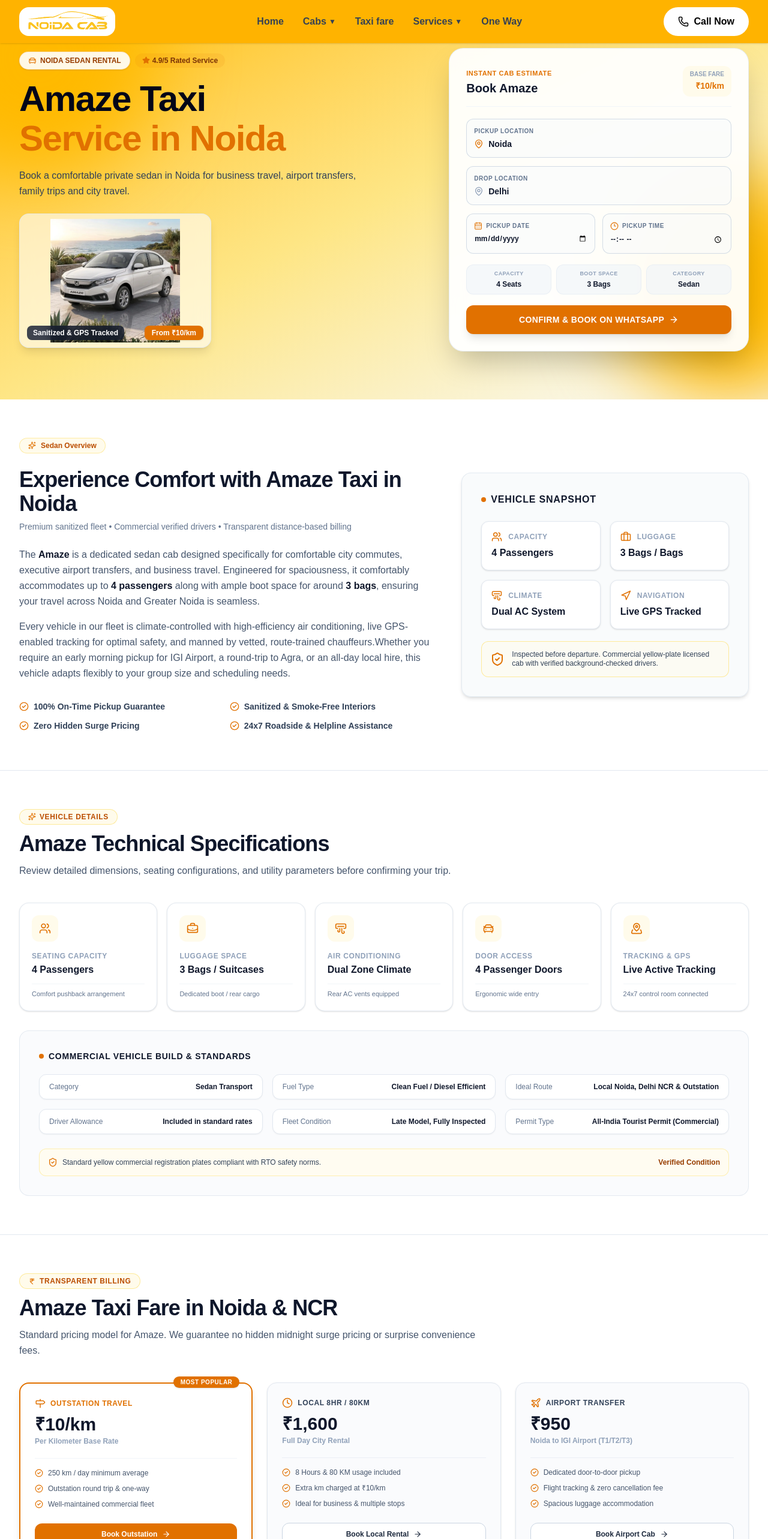
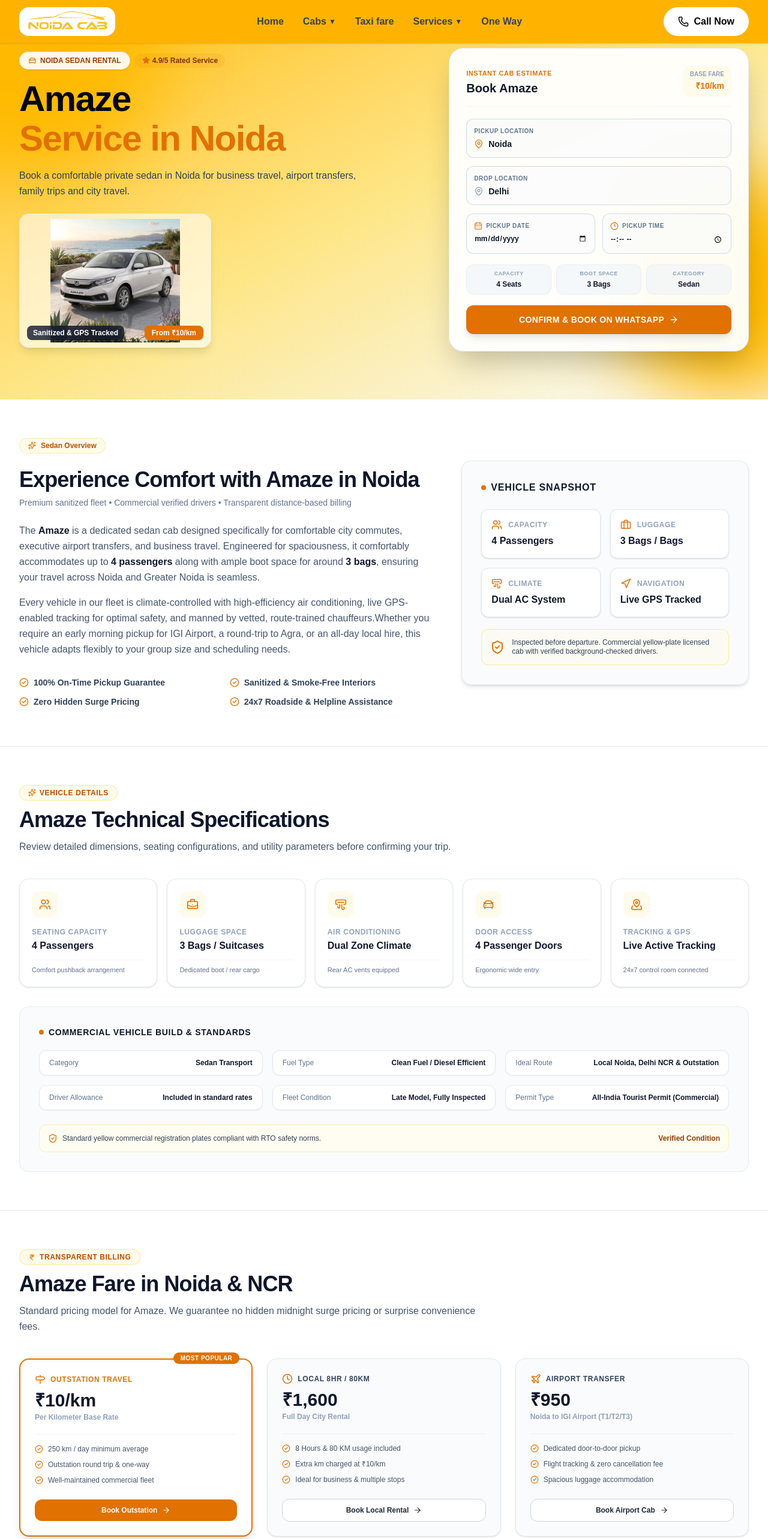
Before and after one commit to tempo-hub/noidacab, a Next.js app: page /taxi/amaze in a window 1280 px wide. Shown: the top 2566 px of the page at 60% size. Built offline with nearby package versions, Linux system fonts and the light colour scheme.

Commit message:
remove taxi from tempo travel

```diff
--- a/components/cab-page/HeroSection.tsx
+++ b/components/cab-page/HeroSection.tsx
@@ -71,7 +71,7 @@ export function HeroSection({
             {/* Location */}
             <h1 className="mt-5 text-4xl font-black leading-[1.05] tracking-tight text-slate-950 sm:text-5xl lg:text-6xl xl:text-7xl">
 
-              {vehicle.name} Taxi
+              {vehicle.name}
 
               <span className="mx-2 inline-flex align-middle text-amber-600 sm:mx-4">
                 <ArrowRight className="h-8 w-8 sm:h-12 sm:w-12 lg:h-14 lg:w-14" />
--- a/components/taxi/VehicleBooking.tsx
+++ b/components/taxi/VehicleBooking.tsx
@@ -45,7 +45,7 @@ export default function VehicleBooking({
   ];
 
   const waMessage = encodeURIComponent(
-    `Hello, I would like to book a ${vehicle.name} Taxi from Noida. Please share availability and best fare details.`
+    `Hello, I would like to book a ${vehicle.name} from Noida. Please share availability and best fare details.`
   );
 
   return (
--- a/components/taxi/VehicleFare.tsx
+++ b/components/taxi/VehicleFare.tsx
@@ -34,7 +34,7 @@ export default function VehicleFare({ vehicle }: { vehicle: Vehicle }) {
             Transparent Billing
           </div>
           <h2 className="text-2xl font-black text-slate-900 sm:text-4xl tracking-tight">
-            {vehicle.name} Taxi Fare in Noida & NCR
+            {vehicle.name} Fare in Noida & NCR
           </h2>
           <p className="mt-3 text-sm sm:text-base leading-relaxed text-slate-600">
             Standard pricing model for {vehicle.name}. We guarantee no hidden midnight surge pricing or surprise convenience fees.
--- a/components/taxi/VehicleHero.tsx
+++ b/components/taxi/VehicleHero.tsx
@@ -91,7 +91,7 @@ export default function VehicleHero({ vehicle }: { vehicle: Vehicle }) {
 
             {/* Heading */}
             <h1 className="text-3xl font-black leading-[1.1] tracking-tight text-slate-950 sm:text-5xl lg:text-6xl">
-              {vehicle.name} Taxi
+              {vehicle.name}
               <span className="block text-amber-600">Service in Noida</span>
             </h1>
 
@@ -111,7 +111,7 @@ export default function VehicleHero({ vehicle }: { vehicle: Vehicle }) {
 >
   <Image
     src={vehicle.image}
-    alt={`${vehicle.name} taxi in Noida`}
+    alt={`${vehicle.name}in Noida`}
     fill
     priority
     sizes={
--- a/components/taxi/VehicleLocalSectors.tsx
+++ b/components/taxi/VehicleLocalSectors.tsx
@@ -41,7 +41,7 @@ export default function VehicleLocalSectors({ vehicle }: { vehicle: Vehicle }) {
             Noida Pickup Locations
           </div>
           <h2 className="text-2xl font-black text-slate-900 sm:text-4xl tracking-tight">
-            {vehicle.name} Taxi Service Across All Noida Sectors
+            {vehicle.name} Service Across All Noida Sectors
           </h2>
           <p className="mt-3 text-sm sm:text-base leading-relaxed text-slate-600">
             We provide doorstep pickups across every residential sector, metro terminal, and commercial tech park in Noida and Greater Noida within 30–45 minutes.
--- a/components/taxi/VehicleOverview.tsx
+++ b/components/taxi/VehicleOverview.tsx
@@ -36,7 +36,7 @@ export default function VehicleOverview({ vehicle }: { vehicle: Vehicle }) {
 
             <div>
               <h2 className="text-2xl font-black tracking-tight text-slate-900 sm:text-4xl">
-                Experience Comfort with {vehicle.name} Taxi in Noida
+                Experience Comfort with {vehicle.name} in Noida
               </h2>
               <p className="mt-2 text-sm font-medium text-slate-500">
                 Premium sanitized fleet &bull; Commercial verified drivers &bull; Transparent distance-based billing
```
